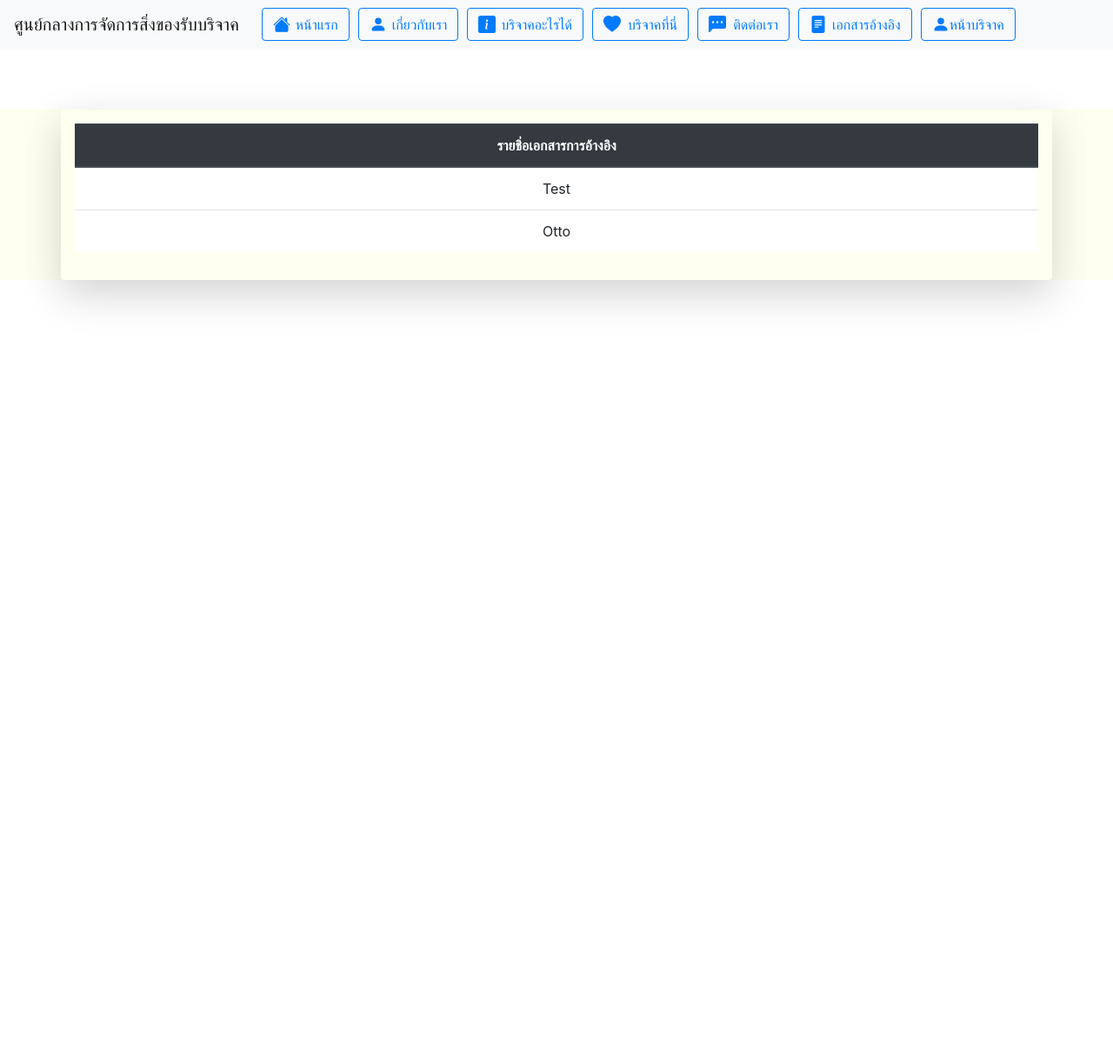
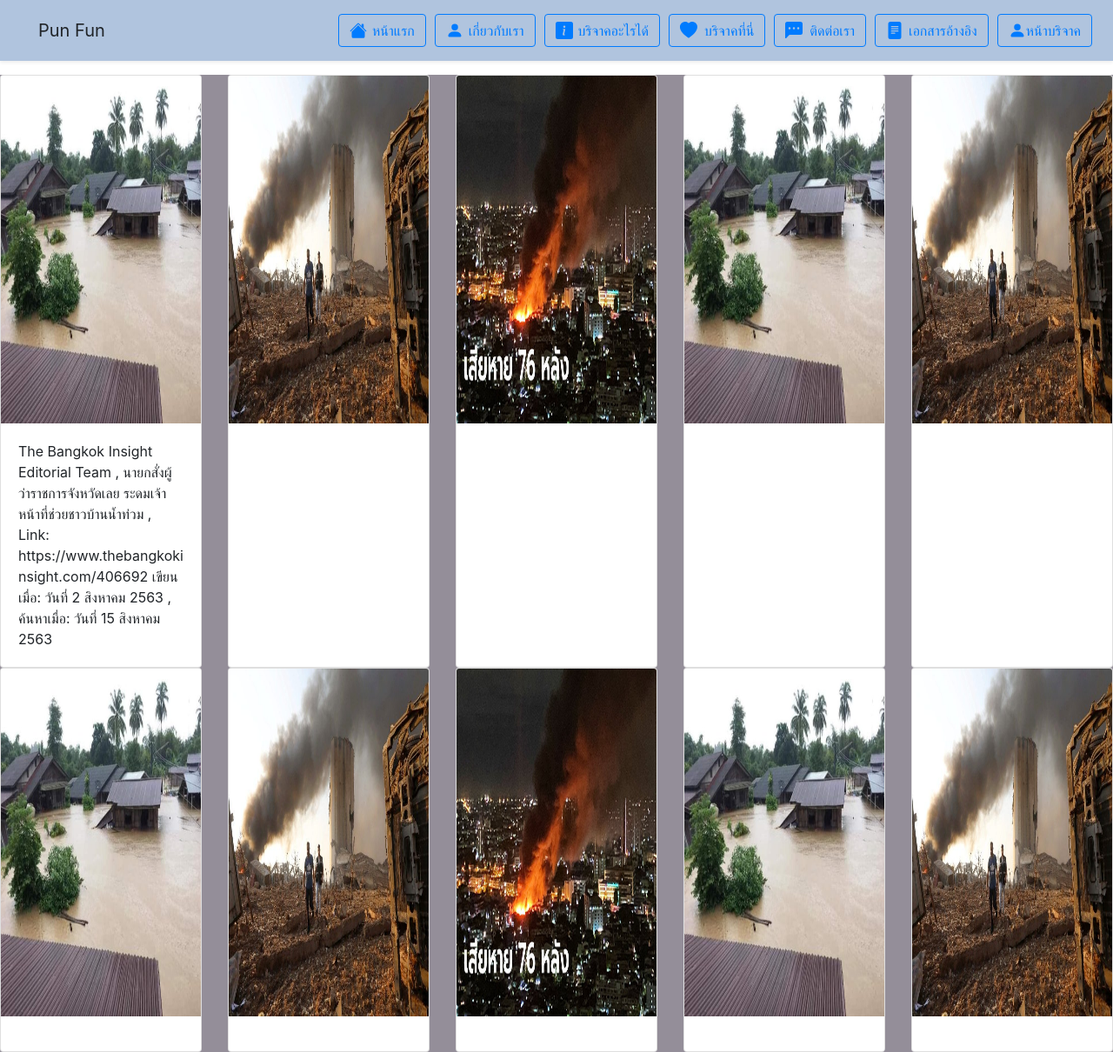
Before and after one commit to KitsadaGear/ProjectMid_Webtech, a Vue app: page /reference-view in a window 1280 px wide. Shown: the whole page at 87% size. Before the commit the page ends 800 px from the top, so only its background shows below. Built offline with nearby package versions, Linux system fonts and the light colour scheme; what vue-moment, vuefire would draw is missing.

Commit message:
เพิ่มหน้า Reference

```diff
--- a/index.html
+++ b/index.html
@@ -4,12 +4,6 @@
     <meta charset="utf-8" />
     <meta name="viewport" content="width=device-width,initial-scale=1.0" />
     <title>webtech_midterm</title>
-    <link
-      rel="stylesheet"
-      href="https://stackpath.bootstrapcdn.com/bootstrap/4.5.0/css/bootstrap.min.css"
-      integrity="sha384-9aIt2nRpC12Uk9gS9baDl411NQApFmC26EwAOH8WgZl5MYYxFfc+NcPb1dKGj7Sk"
-      crossorigin="anonymous"
-    />
   </head>
   <body>
     <div id="app"></div>
--- a/src/components/Menubar.vue
+++ b/src/components/Menubar.vue
@@ -1,60 +1,54 @@
 <template>
-  <div class="myNavBar">
-    <nav class="navbar navbar-expand-lg navbar-light bg-light">
-      <!-- For Icon or Programname -->
-      <i class="mdi mdi-home-modern" aria-hidden="true"></i>
-      <a class="navbar-brand">ศูนย์กลางการจัดการสิ่งของรับบริจาค</a>
+  <div
+    class="d-flex flex-column flex-md-row align-items-center p-3 px-md-4 mb-3 shadow-sm menu-bar"
+  >
+    <h5 class="my-0 mr-md-auto font-weight-normal icon_name">Pun Fun</h5>
 
-      <!-- /For Icon or Programname -->
-
-      <!-- Navbar item -->
-      <div class="collapse navbar-collapse" id="navbarSupportedContent">
-        <ul class="navbar-nav mr-auto">
-          <router-link to="/home-view" tag="li">
+    <router-link to="/home-view">
       <b-button variant="outline-primary" class="header_btn">
         <b-icon icon="house-fill" style="margin-right: 6px"></b-icon>หน้าแรก
       </b-button>
     </router-link>
 
-          <router-link to="/about-view" tag="li">
+    <router-link to="/about-view">
       <b-button variant="outline-primary" class="header_btn">
-              <b-icon icon="person-fill" style="margin-right: 6px"></b-icon>เกี่ยวกับเรา
+        <b-icon icon="person-fill" style="margin-right: 6px"></b-icon
+        >เกี่ยวกับเรา
+      </b-button>
+    </router-link>
+    <router-link to="/detail-view">
+      <b-button variant="outline-primary" class="header_btn">
+        <b-icon icon="info-square-fill" style="margin-right: 6px"></b-icon
+        >บริจาคอะไรได้
       </b-button>
     </router-link>
 
-          <router-link to="/detail-view" tag="li">
+    <router-link to="/login-view">
       <b-button variant="outline-primary" class="header_btn">
-              <b-icon icon="info-square-fill" style="margin-right: 6px"></b-icon>บริจาคอะไรได้
+        <b-icon icon="heart-fill" style="margin-right: 8px"></b-icon
+        >บริจาคที่นี่
       </b-button>
     </router-link>
-
-          <router-link to="/login-view" tag="li">
+    <router-link to="/contact-view">
       <b-button variant="outline-primary" class="header_btn">
-              <b-icon icon="heart-fill" style="margin-right: 8px"></b-icon>บริจาคที่นี่
+        <b-icon icon="chat-left-dots-fill" style="margin-right: 8px"></b-icon
+        >ติดต่อเรา
       </b-button>
     </router-link>
-          <router-link to="/contact-view" tag="li">
+    <router-link to="/reference-view">
       <b-button variant="outline-primary" class="header_btn">
-              <b-icon icon="chat-left-dots-fill" style="margin-right: 8px"></b-icon>ติดต่อเรา
-            </b-button>
-          </router-link>
-          <router-link to="/reference-view" tag="li">
-            <b-button variant="outline-primary" class="header_btn">
-              <b-icon icon="file-text-fill" style="margin-right: 6px"></b-icon>เอกสารอ้างอิง
+        <b-icon icon="file-text-fill" style="margin-right: 6px"></b-icon
+        >เอกสารอ้างอิง
       </b-button>
     </router-link>
 
     <!-- Only Fast Pass -->
-          <router-link to="/donate-view" tag="li">
+    <router-link to="/donate-view">
       <b-button variant="outline-primary" class="header_btn">
         <b-icon icon="person-fill"></b-icon>หน้าบริจาค
       </b-button>
     </router-link>
     <!-- /Only Fast Pass -->
-        </ul>
-      </div>
-      <!-- /Navbar item -->
-    </nav>
   </div>
 </template>
 
@@ -82,4 +76,19 @@ li a {
 .header_btn {
   padding: 20.75px;
 }
+.navbar-light .icon {
+  font-size: 50px;
+  margin-left: 10px;
+}
+
+.mb-3 {
+  margin: 0 !important;
+}
+.menu-bar {
+  background-color: #b0c4de !important;
+}
+
+.icon_name {
+  margin-left: 20px;
+}
 </style>
--- a/src/views/Contact.vue
+++ b/src/views/Contact.vue
@@ -1,5 +1,5 @@
 <template>
-  <div>
+  <div class="contac">
     <menu-bar></menu-bar>
     <div>
       <h1>ติดต่อเรา</h1>
@@ -24,15 +24,12 @@ export default {
 <style></style>
 =======
 <style>
-h1,
-.h1 {
+.contact_page h1 {
   font-size: 4em;
-}
-h1 {
   line-height: 4.5;
 }
-h2,
-.h2 {
+
+.contact_page h2 {
   font-size: 1.5rem;
 }
 </style>
--- a/src/views/Detail.vue
+++ b/src/views/Detail.vue
@@ -1,5 +1,5 @@
 <template>
-  <div>
+  <div class="detailPage">
     <menu-bar></menu-bar>
     <div class="Head_Detail">
       <h1>สามารถบริจาคอะไรได้บ้าง?</h1>
@@ -223,26 +223,23 @@ export default {
 <style></style>
 =======
 <style>
-h1,
-.h1 {
+.detailPage h1 {
   font-size: 2.5rem;
   margin-top: 5rem;
   margin-left: 3rem;
 }
 
-h2,
-.h2 {
+.detailPage h2 {
   font-size: 1.3rem;
   margin-left: 2rem;
   margin-top: 1rem;
 }
 
-h3,
-.h3 {
+.detailPage h3 {
   font-size: 1rem;
 }
 
-p {
+.detailPage p {
   margin-top: 1rem;
   margin-bottom: 1rem;
   margin-left: 2rem;
--- a/src/views/Donate.vue
+++ b/src/views/Donate.vue
@@ -1,5 +1,5 @@
 <template>
-  <div>
+  <div style>
     <menu-bar></menu-bar>
     <div class="Donatepage">
       <!-- Carousel class -->
@@ -88,7 +88,7 @@
 
           <aside class="col-md-4 blog-sidebar">
             <!-- บริจาค-->
-            <form @submit.prevent="submitCustomDonate()">
+            <form v-if="dept_name">
               <div class="p-4 mb-3 bg-light rounded">
                 <h4 style="text-align:center;font-size: 30px;">ช่องทางการบริจาค</h4>
                 <p class="paragraph_info">โปรดเลือกสิ่งที่ท่านต้องการบริจาค</p>
@@ -176,6 +176,8 @@
                     <th scope="col" style="text-align:center">ชื่อสิ่งที่ท่านบริจาค</th>
                     <th scope="col" style="text-align:center">จำนวนที่ท่านบริจาค</th>
                   </tr>
+                </thead>
+                <tbody>
                   <tr>
                     <td style="text-align:center">N/A</td>
                     <td style="text-align:center">N/A</td>
@@ -184,8 +186,15 @@
                     <td style="text-align:center">N/A</td>
                     <td style="text-align:center">N/A</td>
                   </tr>
-                </thead>
-                <tbody></tbody>
+                  <tr>
+                    <td style="text-align:center">N/A</td>
+                    <td style="text-align:center">N/A</td>
+                  </tr>
+                  <tr>
+                    <td style="text-align:center">N/A</td>
+                    <td style="text-align:center">N/A</td>
+                  </tr>
+                </tbody>
               </table>
             </div>
           </aside>
@@ -334,9 +343,6 @@ export default {
 </script>
 
 <style>
-html {
-  min-height: 100%;
-}
 aside .bg-light {
   background-color: #f0f8ff !important;
 }
--- a/src/views/Home.vue
+++ b/src/views/Home.vue
@@ -235,7 +235,7 @@
               น้ำดื่ม(drinking water) คือ น้ำที่สามารถนำมาบริโภค ได้แก่
               เพื่อช่วยกลไกการย่อยสลาย และละลายเหลือแร่ต่างๆ การขับถ่ายของเสีย
               หรือการหล่อลื่นเนื้อหนังข้อต่อต่างๆ ให้ชุ่มชื้น
-              โดยไม่ก่อให้เกิดโรคที่เป็นอันตรายต่อสุขภาพอนามัย
+              โดยไม่ก่อให้เกิดโรคที่เป็นอันตราย
             </p>
             <div style="text-align: center;">
               <button type="button" class="btn btn-outline-info">
@@ -276,6 +276,7 @@
 
 <script>
 import MenuBar from "../components/Menubar.vue";
+
 export default {
   data() {
     return {
--- a/src/views/Reference.vue
+++ b/src/views/Reference.vue
@@ -2,22 +2,118 @@
   <div>
     <menu-bar></menu-bar>
     <div class="Homepage">
-      <div class="container shadow-lg p-3 mb-5 rounded" style="margin-top:70px">
-        <table class="table">
-          <thead class="thead-dark">
-            <tr>
-              <th scope="col" style="text-align:center">รายชิ่อเอกสารการอ้างอิง</th>
-            </tr>
-          </thead>
-          <tbody>
-            <tr>
-              <td style="text-align:center">Test</td>
-            </tr>
-            <tr>
-              <td style="text-align:center">Otto</td>
-            </tr>
-          </tbody>
-        </table>
+      <div class="" style="background-color:#948E99">
+        <div class="card-deck">
+          <div class="card">
+            <img
+              src="../assets/img/flooding.jpg"
+              class="card-img-top"
+              alt="..."
+              width="600px"
+              height="400px"
+            />
+            <div class="card-body">
+              <p class="card-text">
+                The Bangkok Insight Editorial Team ,
+                นายกสั่งผู้ว่าราชการจังหวัดเลย ระดมเจ้าหน้าที่ช่วยชาวบ้านน้ำท่วม
+                , Link: https://www.thebangkokinsight.com/406692 เขียนเมื่อ:
+                วันที่ 2 สิงหาคม 2563 , ค้นหาเมื่อ: วันที่ 15 สิงหาคม 2563
+              </p>
+            </div>
+          </div>
+          <div class="card">
+            <img
+              class="card-img-top"
+              src="../assets/img/lebanon.jpg"
+              alt="..."
+              width="600px"
+              height="400px"
+            />
+            <div class="card-body"></div>
+          </div>
+          <div class="card">
+            <img
+              src="../assets/img/aHR0cHM6Ly9zLmlzYW5vb2suY29tL25zLzAvdWQvMTY0NS84MjI5NjYyL2ZpcmUoNCkuanBn.jpg"
+              class="card-img-top"
+              alt="..."
+              width="600px"
+              height="400px"
+            />
+            <div class="card-body"></div>
+          </div>
+          <div class="card">
+            <img
+              src="../assets/img/flooding.jpg"
+              class="card-img-top"
+              alt="..."
+              width="600px"
+              height="400px"
+            />
+            <div class="card-body"></div>
+          </div>
+          <div class="card">
+            <img
+              class="card-img-top"
+              src="../assets/img/lebanon.jpg"
+              alt="..."
+              width="600px"
+              height="400px"
+            />
+            <div class="card-body"></div>
+          </div>
+        </div>
+        <div class="card-deck">
+          <div class="card">
+            <img
+              src="../assets/img/flooding.jpg"
+              class="card-img-top"
+              alt="..."
+              width="600px"
+              height="400px"
+            />
+            <div class="card-body"></div>
+          </div>
+          <div class="card">
+            <img
+              class="card-img-top"
+              src="../assets/img/lebanon.jpg"
+              alt="..."
+              width="600px"
+              height="400px"
+            />
+            <div class="card-body"></div>
+          </div>
+          <div class="card">
+            <img
+              src="../assets/img/aHR0cHM6Ly9zLmlzYW5vb2suY29tL25zLzAvdWQvMTY0NS84MjI5NjYyL2ZpcmUoNCkuanBn.jpg"
+              class="card-img-top"
+              alt="..."
+              width="600px"
+              height="400px"
+            />
+            <div class="card-body"></div>
+          </div>
+          <div class="card">
+            <img
+              src="../assets/img/flooding.jpg"
+              class="card-img-top"
+              alt="..."
+              width="600px"
+              height="400px"
+            />
+            <div class="card-body"></div>
+          </div>
+          <div class="card">
+            <img
+              class="card-img-top"
+              src="../assets/img/lebanon.jpg"
+              alt="..."
+              width="600px"
+              height="400px"
+            />
+            <div class="card-body"></div>
+          </div>
+        </div>
       </div>
     </div>
   </div>
@@ -27,9 +123,15 @@
 import MenuBar from "../components/Menubar.vue";
 export default {
   components: {
-    MenuBar,
-  },
+    MenuBar
+  }
 };
 </script>
 
-<style></style>
+<style>
+@media (min-width: 576px) {
+  .card-deck {
+    margin-right: 0;
+  }
+}
+</style>
--- a/src/views/Welcome.vue
+++ b/src/views/Welcome.vue
@@ -2,12 +2,11 @@
   <div class="Homepage">
     <div class="bgimg-1">
       <div class="caption">
-        <span class="border">ยินดีต้อนรับสู่ Punfun</span><br />
+        <span class="border">ยินดีต้อนรับสู่ Punfun</span>
+        <br />
         <span>
           <router-link to="/home-view">
-            <b-button variant="btn btn-primary" class="enter_btn">
-              เข้าสู่เว็บไซต์
-            </b-button>
+            <b-button variant="btn btn-primary" class="enter_btn">เข้าสู่เว็บไซต์</b-button>
           </router-link>
         </span>
       </div>
@@ -20,10 +19,6 @@ export default {};
 </script>
 
 <style>
-body,
-html {
-  height: 100%;
-}
 .bgimg-1 {
   background-image: url(../assets/img/people-donating-sanitary-material_23-2148520837.jpg);
   height: 100%;
@@ -37,7 +32,7 @@ html {
 .caption {
   position: absolute;
   left: 0;
-  top: 50%;
+  top: 35%;
   width: 100%;
   text-align: center;
   color: #000;
@@ -46,12 +41,14 @@ html {
 .caption span.border {
   background-color: #111;
   color: #fff;
-  padding: 18px;
+  padding: 22px 200px;
   font-size: 25px;
   letter-spacing: 10px;
 }
 
 .enter_btn {
-  margin-top: 50px;
+  margin-top: 250px;
+  padding: 25px 120px;
+  font-size: 25px;
 }
 </style>
```
Also changed, not shown: src/components/Footer.vue (+8 -3 lines). Lines whose indentation alone changed are shown as unchanged.
